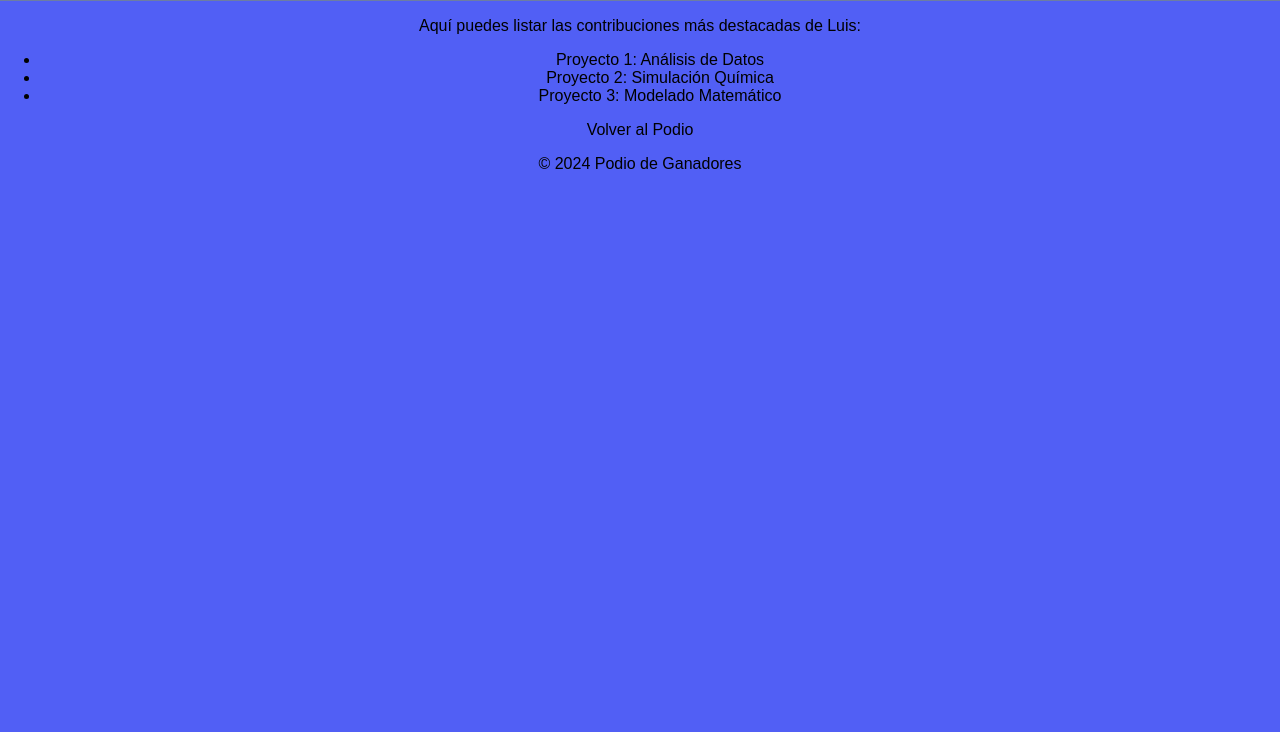
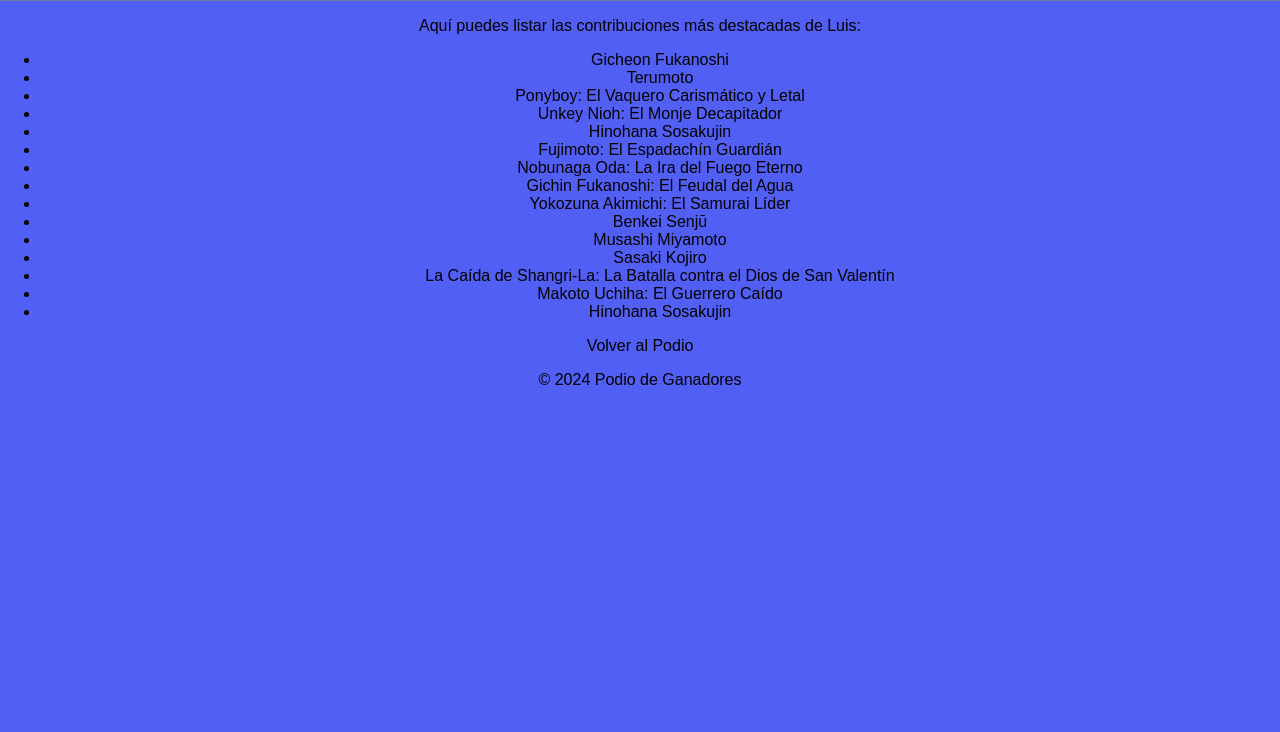
Before and after one commit to LintSenser/ganadores, a plain HTML site: page winner1.html in a window 1280 px wide. Shown: the part 68-800 px from the top of the page. Drawn offline with Linux system fonts and the light colour scheme.

Commit message:
Update winner1.html

```diff
--- a/winner1.html
+++ b/winner1.html
@@ -8,14 +8,26 @@
 </head>
 <body>
   <header>
-    <h1>Contribuciones de Luis</h1>
+    <h1>Contribuciones de Araxis</h1>
   </header>
   <main>
     <p>Aquí puedes listar las contribuciones más destacadas de Luis:</p>
     <ul>
-      <li><a href="https://github.com/luis/proyecto1" target="_blank">Proyecto 1: Análisis de Datos</a></li>
-      <li><a href="https://github.com/luis/proyecto2" target="_blank">Proyecto 2: Simulación Química</a></li>
-      <li><a href="https://github.com/luis/proyecto3" target="_blank">Proyecto 3: Modelado Matemático</a></li>
+      <li><a href="https://aminoapps.com/c/narutoshizokusensoo/page/item/gicheon-fukanoshi/LzD1_bwuBIMmZ5YmMWXd1jvjYne6xebzbeSP" target="_blank">Gicheon Fukanoshi</a></li>
+      <li><a href="https://aminoapps.com/c/narutoshizokusensoo/page/item/terumoto/xEmJ_lkCQIxYEpzRBlQD4XPJoM6D53JGj2IB" target="_blank">Terumoto</a></li>
+      <li><a href="http://aminoapps.com/p/ng7na17" target="_blank">Ponyboy: El Vaquero Carismático y Letal</a></li>
+      <li><a href="http://aminoapps.com/p/7j3gx4" target="_blank">Unkey Nioh: El Monje Decapitador</a></li>
+      <li><a href="http://aminoapps.com/p/jrziui" target="_blank">Hinohana Sosakujin</a></li>
+      <li><a href="http://aminoapps.com/p/3pz2uv" target="_blank">Fujimoto: El Espadachín Guardián</a></li>
+      <li><a href="http://aminoapps.com/p/mdlj49" target="_blank">Nobunaga Oda: La Ira del Fuego Eterno</a></li>
+      <li><a href="http://aminoapps.com/p/97qbrj4" target="_blank">Gichin Fukanoshi: El Feudal del Agua</a></li>
+      <li><a href="http://aminoapps.com/p/28v43d" target="_blank">Yokozuna Akimichi: El Samurai Líder</a></li>
+      <li><a href="http://aminoapps.com/p/b6na8p" target="_blank">Benkei Senjū</a></li>
+      <li><a href="http://aminoapps.com/p/2xz5zt" target="_blank">Musashi Miyamoto</a></li>
+      <li><a href="http://aminoapps.com/p/1f58x9" target="_blank">Sasaki Kojiro</a></li>
+      <li><a href="http://aminoapps.com/p/ulnupi5" target="_blank">La Caída de Shangri-La: La Batalla contra el Dios de San Valentín</a></li>
+      <li><a href="http://aminoapps.com/p/b59mhlm" target="_blank">Makoto Uchiha: El Guerrero Caído</a></li>
+      <li><a href="http://aminoapps.com/p/jrziui" target="_blank">Hinohana Sosakujin</a></li>
     </ul>
     <a href="index.html">Volver al Podio</a>
   </main>
```
